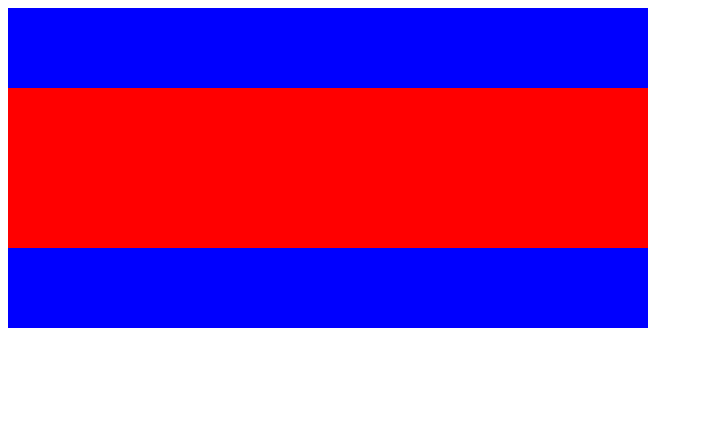
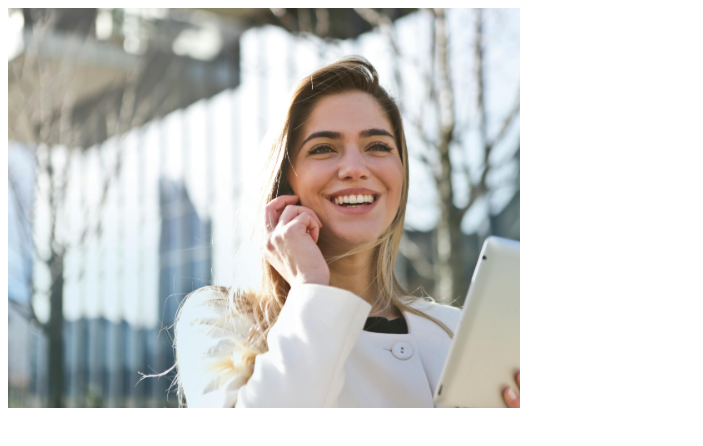
Before and after one commit to Liamsuu/image-carousel, a website built with webpack: page src/index.html in a window 1280 px wide. Shown: the whole page, without its empty margins (0-703 px from the left). Built offline with nearby package versions, Linux system fonts and the light colour scheme.

Commit message:
Get image background change functionality working

```diff
--- a/src/index.css
+++ b/src/index.css
@@ -1,17 +1,31 @@
 #container {
   display: flex;
   flex-direction: column;
-  height: 40vh;
-  width: 50vw;
-  background-color: red;
+  height: 50vh;
+  width: 40vw;
+  background-image: url(./pexels-olly-789822.jpg);
+  background-size: cover;
+  /* background-repeat: no-repeat; */
+  /* background-color: red; */
 }
 
-#top-block,
-#bottom-block {
-  background-color: blue;
-  flex: 1;
+#top-block {
+  /* this will hold the div that contains the arrows */
+  display: flex;
+  /* background-color: blue; */
+  align-items: center;
+  flex: 4;
 }
 
-#middle-block {
-  flex: 2;
+#arrow-holder {
+  background-color: green;
+  width: 100%;
+  height: 15%;
 }
+
+#bottom-block {
+  flex: 1;
+  background-color: yellow;
+}
+
+/* everything in here will be removed after. This is currently just for development purposes and visualisation */
--- a/src/index.html
+++ b/src/index.html
@@ -5,10 +5,13 @@
     <meta name="viewport" content="width=\, initial-scale=1.0" />
   </head>
   <body>
-    <div id="container">
-      <div class="carousel-sections" id="top-block"></div>
-      <div class="carousel-sections" id="middle-block"></div>
-      <div class="carousel-sections" id="bottom-block"></div>
+    <!-- <div id="container">
+      <div class="carousel-sections" id="top-block">
+        <div id="arrow-holder"></div>
+      </div>
+
+      <div class="carousel-sections" id="bottom-block"></div> -->
+      <div></div>
     </div>
   </body>
 </html>
--- a/src/index.js
+++ b/src/index.js
@@ -1,20 +1,86 @@
 import "./index.css";
+import sandImage from "./pexels-marcelo-gonzalez-1141370437-20923044.jpg";
+import happyLadyImage from "./pexels-olly-789822.jpg";
 
 function createSlidesSkeleton() {
-  /*
-    There will be a main slidesFrame that will hold the image, and three blocks inside it of the same height.
-    The top and bottom blocks will have a colour, and the middle will be transparent so the user can see the image behind it inside the frame.
-    */
-  const slidesFrame = document.createElement("div"); // this will hold whatever the image is.
-  const topBlock = document.createElement("div");
-  const imageViewBlock = document.createElement("div");
-  const bottomBlock = document.createElement("div");
-  slidesFrame.style.display = "flex";
-  topBlock.className = "carousel-sections";
-  imageViewBlock.className = "carousel-sections";
-  bottomBlock.className = "carousel-sections";
-  document.querySelectorAll(".carousel-sections").forEach((section) => {
-    const carouselSections = section;
-    carouselSections.style.flex = 1;
-  });
+  const containerFrame = document.createElement("div");
+  const topSection = document.createElement("div");
+  const currentImageIndex = document.createElement("div");
+  const changeImageArrowsHolder = document.createElement("div");
+
+  containerFrame.className = "containerFrame";
+  topSection.className = "carouselTop";
+  currentImageIndex.className = "carouselImageIndexHolder"; // holds the circles that show what image number is displaying in the index.
+
+  topSection.style.display = "flex";
+  topSection.style.flex = 4;
+  topSection.style.alignItems = "center";
+  topSection.appendChild(changeImageArrowsHolder);
+
+  changeImageArrowsHolder.style.width = "100%";
+  changeImageArrowsHolder.style.height = "15%";
+
+  containerFrame.style.height = "50vh";
+  containerFrame.style.width = "40vw";
+  containerFrame.style.display = "flex";
+  containerFrame.style.flexDirection = "column";
+  containerFrame.style.backgroundSize = "cover";
+
+  currentImageIndex.style.flex = 1;
+
+  containerFrame.append(topSection, currentImageIndex);
+  return containerFrame;
 }
+
+let currentlySelectedIndex = 0; // will store number of currently selected image's index
+
+function changeImage(carouselSkeleton, images) {
+  setTimeout(() => {
+    const carouselFrame = carouselSkeleton;
+    const numOfImages = images.length - 1;
+
+    if (currentlySelectedIndex === numOfImages) {
+      currentlySelectedIndex = 0;
+      carouselFrame.style.backgroundImage = `url(${images[currentlySelectedIndex].src})`;
+    } else {
+      currentlySelectedIndex += 1;
+      carouselFrame.style.backgroundImage = `url(${images[currentlySelectedIndex].src})`;
+    }
+
+    changeImage(carouselFrame, images);
+  }, 10000);
+}
+
+function carouselFunctionality(carouselSkeleton, images, elementToAppendTo) {
+  const carouselFrame = carouselSkeleton;
+
+  // set initial image
+  carouselFrame.style.backgroundImage = `url(${images[currentlySelectedIndex].src})`;
+  elementToAppendTo.appendChild(carouselFrame);
+  changeImage(carouselFrame, images);
+}
+
+export default function createCarousel(images, elementToAppendTo) {
+  // images is an array of images.
+  const carouselSkeleton = createSlidesSkeleton();
+
+  carouselFunctionality(carouselSkeleton, images, elementToAppendTo);
+}
+
+const lady = new Image();
+lady.src = happyLadyImage;
+const sandPic = new Image();
+sandPic.src = sandImage;
+
+const images = [lady, sandPic];
+
+const element = document.querySelector("div"); // just for testing, add ability to specify where to append in the future.
+
+createCarousel(images, element);
+
+/**
+ * just search inside the skeleton and add an event listener on the container to listen
+ * for how much time passed. and every x amount of seconds change the image to one of the ones in the image array thats passed in the parameter.
+ * after the image changes, the circles on the bottom should highlight, the one highlighted should be the circle
+ * of the same index as the image shown. If the arrow is clicked reset timer and go either one left in the index, or one right in the index.
+ */
```
Also changed, not shown: src/pexels-olly-789822.jpg (added), 1 other file.
